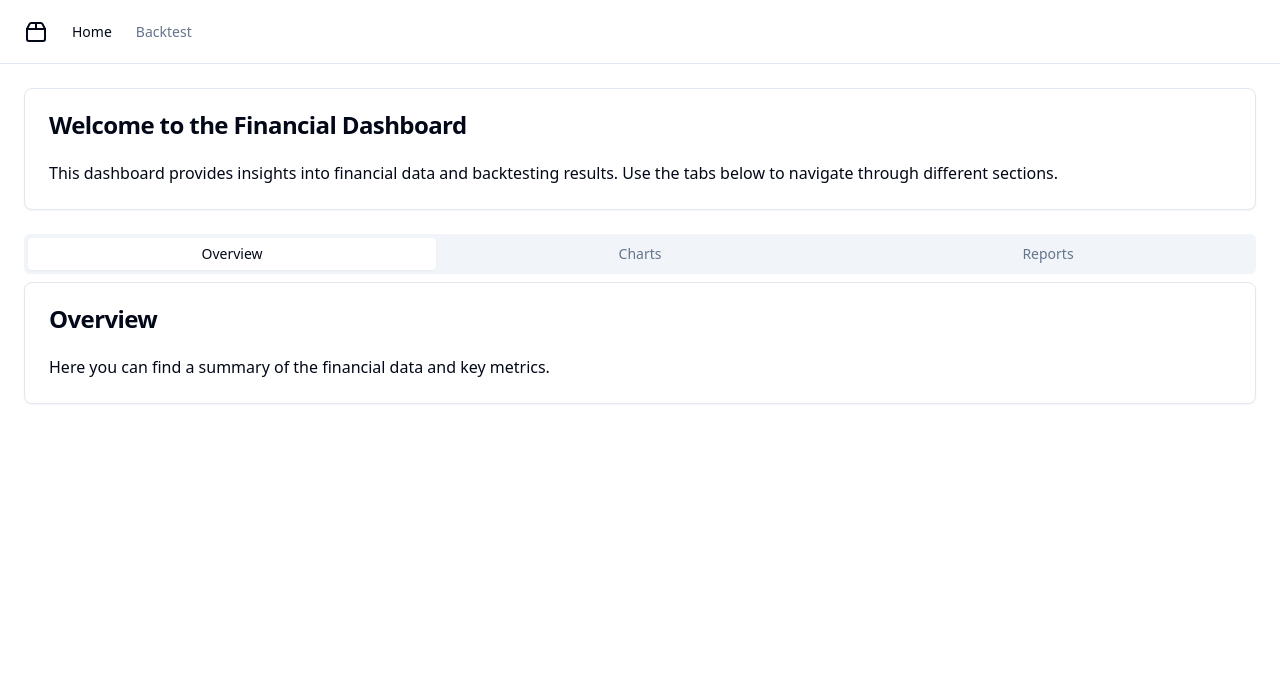
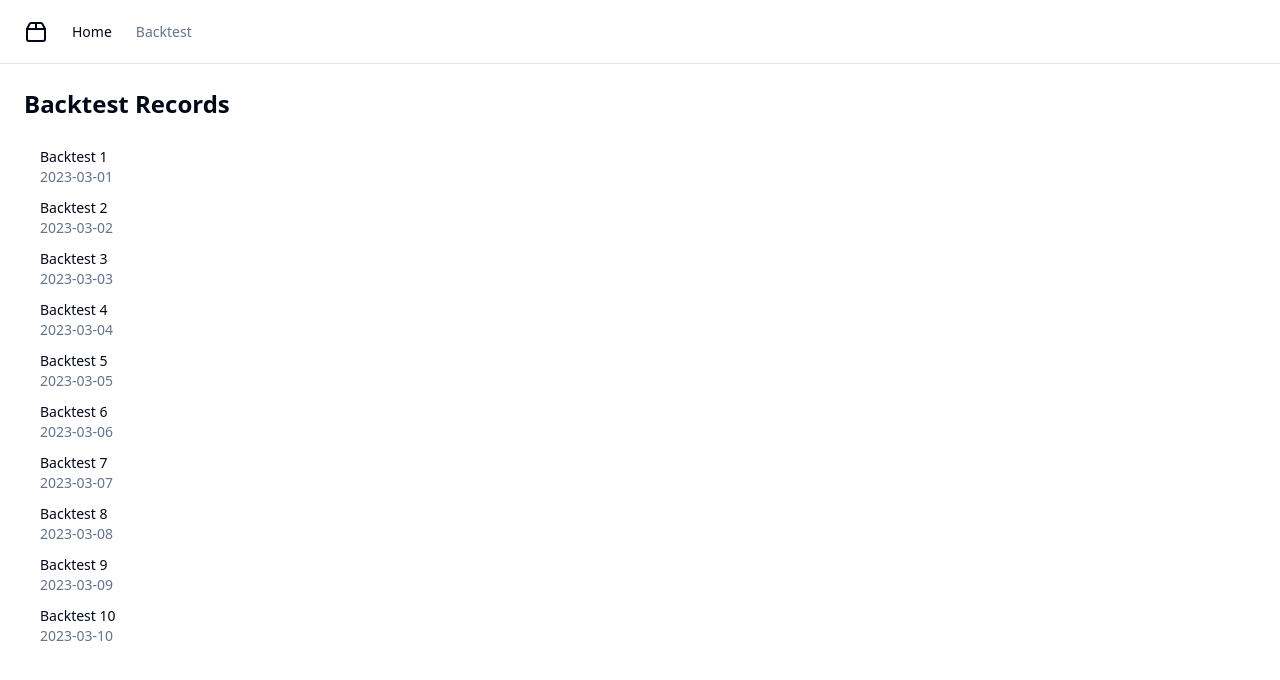
Before and after one commit to GPT-Engineer-App/layout-splitter, a React (Vite) app: page / in a window 1280 px wide. Shown: the top 680 px of the page. Built offline with nearby package versions, Linux system fonts and the light colour scheme.

Commit message:
Restructure Home and Backtest Pages: 1. Move the content from the Home section to the Backtest page. 2. Make the Home page a navigation page that lists all backtest records. 3. Ensure that clicking on a backtest record in the Home page navigates to the Backtest page to view detailed information.

```diff
--- a/src/App.jsx
+++ b/src/App.jsx
@@ -30,7 +30,7 @@ const App = () => {
           <Routes>
             <Route path="/" element={<Layout />}>
               <Route index element={<Index />} />
-              <Route path="backtest" element={<BacktestInterface />} />
+              <Route path="backtest/:id" element={<BacktestInterface />} />
             </Route>
           </Routes>
         </Router>
--- a/src/pages/BacktestInterface.jsx
+++ b/src/pages/BacktestInterface.jsx
@@ -6,6 +6,7 @@ import { Collapsible, CollapsibleContent, CollapsibleTrigger } from "@/component
 import { ScrollArea } from "@/components/ui/scroll-area";
 import { Table, TableBody, TableCell, TableHead, TableHeader, TableRow } from "@/components/ui/table";
 import { ChevronRight, ChevronLeft } from "lucide-react";
+import { useParams } from 'react-router-dom';
 
 // Mock data for backtest records
 const backtestRecords = [
@@ -22,15 +23,12 @@ const backtestRecords = [
 ];
 
 const BacktestInterface = () => {
+  const { id } = useParams();
   const [isLeftPanelOpen, setIsLeftPanelOpen] = useState(true);
-  const [selectedBacktest, setSelectedBacktest] = useState(null);
+  const selectedBacktest = backtestRecords.find(record => record.id === parseInt(id));
 
   const toggleLeftPanel = () => {
     setIsLeftPanelOpen(!isLeftPanelOpen);
-  };
-
-  const handleBacktestSelect = (id) => {
-    setSelectedBacktest(id);
   };
 
   return (
@@ -44,7 +42,7 @@ const BacktestInterface = () => {
                 key={record.id}
                 variant="ghost"
                 className="w-full justify-start mb-2 text-left"
-                onClick={() => handleBacktestSelect(record.id)}
+                onClick={() => window.location.href = `/backtest/${record.id}`}
               >
                 <div>
                   <div className="font-medium">{record.name}</div>
@@ -62,7 +60,7 @@ const BacktestInterface = () => {
       </Collapsible>
       <CollapsibleContent className="flex-grow p-6">
         {selectedBacktest ? (
-          <BacktestDetails backtestId={selectedBacktest} />
+          <BacktestDetails backtest={selectedBacktest} />
         ) : (
           <div className="text-center text-gray-500">Select a backtest to view details</div>
         )}
@@ -71,9 +69,7 @@ const BacktestInterface = () => {
   );
 };
 
-const BacktestDetails = ({ backtestId }) => {
-  const selectedBacktest = backtestRecords.find(record => record.id === backtestId);
-
+const BacktestDetails = ({ backtest }) => {
   return (
     <Tabs defaultValue="performance" className="w-full">
       <TabsList className="grid w-full grid-cols-5">
@@ -92,9 +88,9 @@ const BacktestDetails = ({ backtestId }) => {
             <div className="space-y-4">
               <div>
                 <h3 className="text-lg font-medium">Backtest Details</h3>
-                <p>Name: {selectedBacktest.name}</p>
-                <p>Date: {selectedBacktest.date}</p>
-                <p>Strategy: {selectedBacktest.strategy}</p>
+                <p>Name: {backtest.name}</p>
+                <p>Date: {backtest.date}</p>
+                <p>Strategy: {backtest.strategy}</p>
               </div>
               <div>
                 <h3 className="text-lg font-medium">Performance Metrics</h3>
@@ -112,7 +108,7 @@ const BacktestDetails = ({ backtestId }) => {
             <CardTitle>K-line Chart</CardTitle>
           </CardHeader>
           <CardContent>
-            <p>K-line chart for {selectedBacktest.name} would be displayed here.</p>
+            <p>K-line chart for {backtest.name} would be displayed here.</p>
           </CardContent>
         </Card>
       </TabsContent>
--- a/src/pages/Index.jsx
+++ b/src/pages/Index.jsx
@@ -1,64 +1,47 @@
 import React from 'react';
-import { Card, CardContent, CardHeader, CardTitle } from "@/components/ui/card";
-import { Tabs, TabsContent, TabsList, TabsTrigger } from "@/components/ui/tabs";
+import { Button } from "@/components/ui/button";
 import { ScrollArea } from "@/components/ui/scroll-area";
-import sampleChart from '../../public/images/sample-chart.png';
+import { useNavigate } from 'react-router-dom';
+
+// Mock data for backtest records
+const backtestRecords = [
+  { id: 1, name: "Backtest 1", date: "2023-03-01", strategy: "Moving Average Crossover" },
+  { id: 2, name: "Backtest 2", date: "2023-03-02", strategy: "RSI Oscillator" },
+  { id: 3, name: "Backtest 3", date: "2023-03-03", strategy: "MACD Divergence" },
+  { id: 4, name: "Backtest 4", date: "2023-03-04", strategy: "Bollinger Bands" },
+  { id: 5, name: "Backtest 5", date: "2023-03-05", strategy: "Fibonacci Retracement" },
+  { id: 6, name: "Backtest 6", date: "2023-03-06", strategy: "Ichimoku Cloud" },
+  { id: 7, name: "Backtest 7", date: "2023-03-07", strategy: "Stochastic Oscillator" },
+  { id: 8, name: "Backtest 8", date: "2023-03-08", strategy: "Parabolic SAR" },
+  { id: 9, name: "Backtest 9", date: "2023-03-09", strategy: "ADX Indicator" },
+  { id: 10, name: "Backtest 10", date: "2023-03-10", strategy: "Volume Weighted Average Price" },
+];
 
 const Index = () => {
+  const navigate = useNavigate();
+
+  const handleBacktestSelect = (id) => {
+    navigate(`/backtest/${id}`);
+  };
+
   return (
     <div className="p-6 space-y-6">
-      <Card>
-        <CardHeader>
-          <CardTitle>Welcome to the Financial Dashboard</CardTitle>
-        </CardHeader>
-        <CardContent>
-          <p>This dashboard provides insights into financial data and backtesting results. Use the tabs below to navigate through different sections.</p>
-        </CardContent>
-      </Card>
-      <Tabs defaultValue="overview" className="w-full">
-        <TabsList className="grid w-full grid-cols-3">
-          <TabsTrigger value="overview">Overview</TabsTrigger>
-          <TabsTrigger value="charts">Charts</TabsTrigger>
-          <TabsTrigger value="reports">Reports</TabsTrigger>
-        </TabsList>
-        <TabsContent value="overview">
-          <Card>
-            <CardHeader>
-              <CardTitle>Overview</CardTitle>
-            </CardHeader>
-            <CardContent>
-              <p>Here you can find a summary of the financial data and key metrics.</p>
-            </CardContent>
-          </Card>
-        </TabsContent>
-        <TabsContent value="charts">
-          <Card>
-            <CardHeader>
-              <CardTitle>Sample Chart</CardTitle>
-            </CardHeader>
-            <CardContent>
-              <img src={sampleChart} alt="Sample Chart" className="w-full h-auto" />
-            </CardContent>
-          </Card>
-        </TabsContent>
-        <TabsContent value="reports">
-          <Card>
-            <CardHeader>
-              <CardTitle>Reports</CardTitle>
-            </CardHeader>
-            <CardContent>
-              <ScrollArea className="h-[300px] w-full rounded-md border p-4">
-                <pre>
-                  {`[2023-03-01] Financial report Q1
-[2023-06-01] Financial report Q2
-[2023-09-01] Financial report Q3
-[2023-12-01] Financial report Q4`}
-                </pre>
-              </ScrollArea>
-            </CardContent>
-          </Card>
-        </TabsContent>
-      </Tabs>
+      <h1 className="text-2xl font-semibold">Backtest Records</h1>
+      <ScrollArea className="h-[calc(100vh-8rem)]">
+        {backtestRecords.map((record) => (
+          <Button
+            key={record.id}
+            variant="ghost"
+            className="w-full justify-start mb-2 text-left"
+            onClick={() => handleBacktestSelect(record.id)}
+          >
+            <div>
+              <div className="font-medium">{record.name}</div>
+              <div className="text-sm text-muted-foreground">{record.date}</div>
+            </div>
+          </Button>
+        ))}
+      </ScrollArea>
     </div>
   );
 };
```
